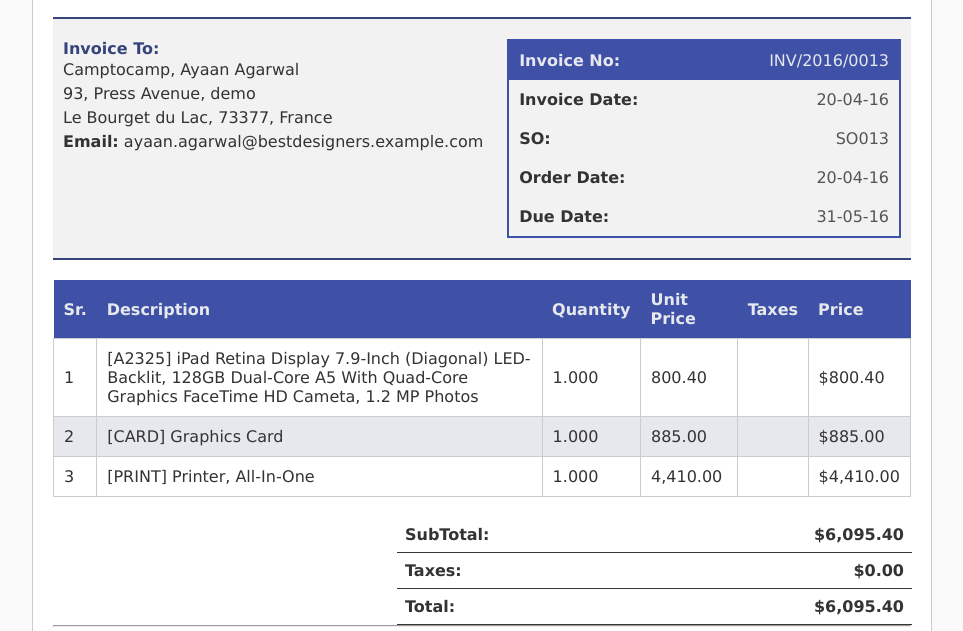
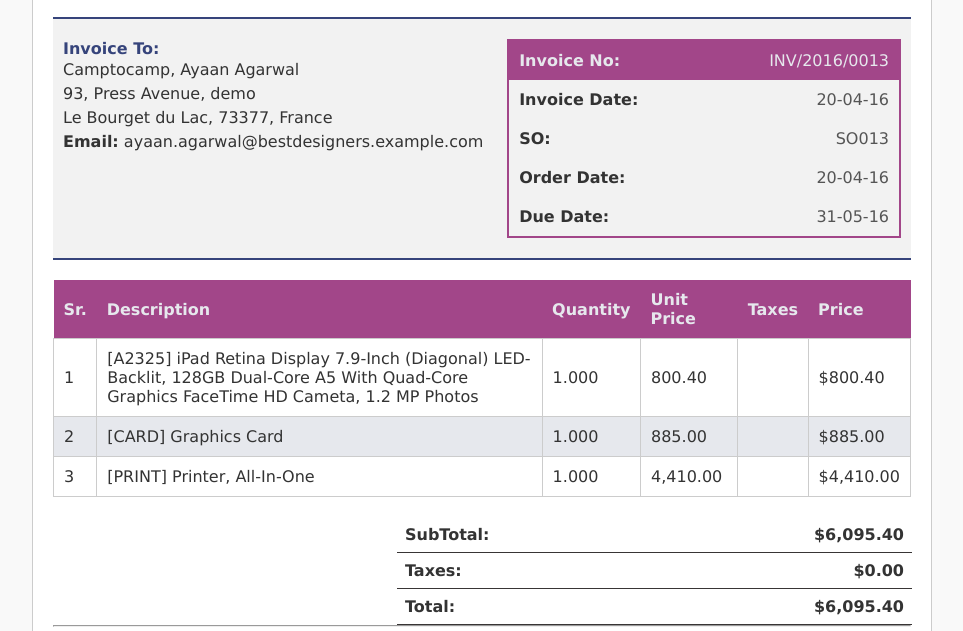
Before and after one commit to DS-Popeye/Odoo_Invoice, a plain HTML site: page MD RABIUL AWAL SHUVO/index.html in a window 1280 px wide. Shown: the part 169-800 px from the top of the page, without its empty margins (158-1121 px from the left). Drawn offline with Linux system fonts and the light colour scheme.

Commit message:
Update index.html

```diff
--- a/MD RABIUL AWAL SHUVO/index.html
+++ b/MD RABIUL AWAL SHUVO/index.html
@@ -20,7 +20,8 @@
             --invoiceColor: #f2f2f2;
             --logoNameColor2: #4D4D4F;
             --logoNameColor1: #A23153;
-            --tableTopColor: #3f51a7;
+            /* --tableTopColor: #3f51a7; */
+            --tableTopColor: #A24689;
             --invoiceTextColor: #36447b;
             --textColor: #333;
         }
```
